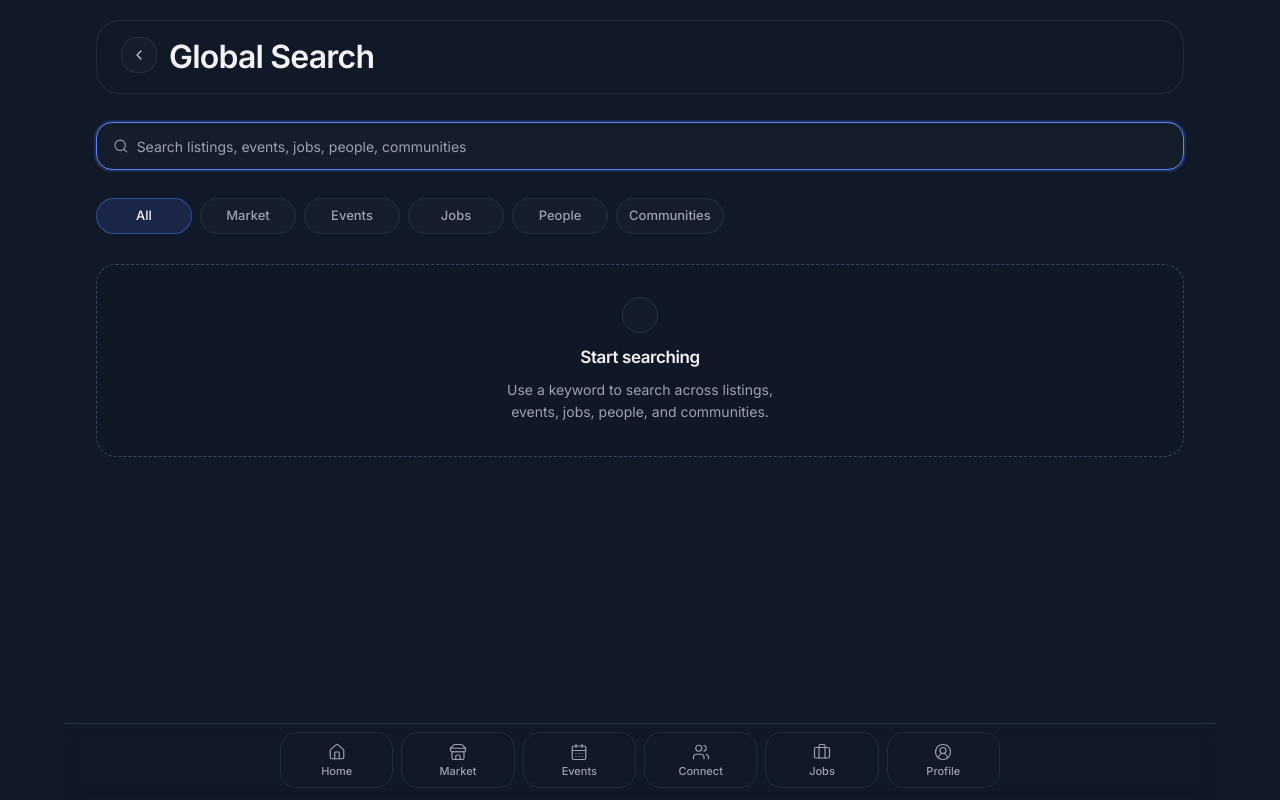
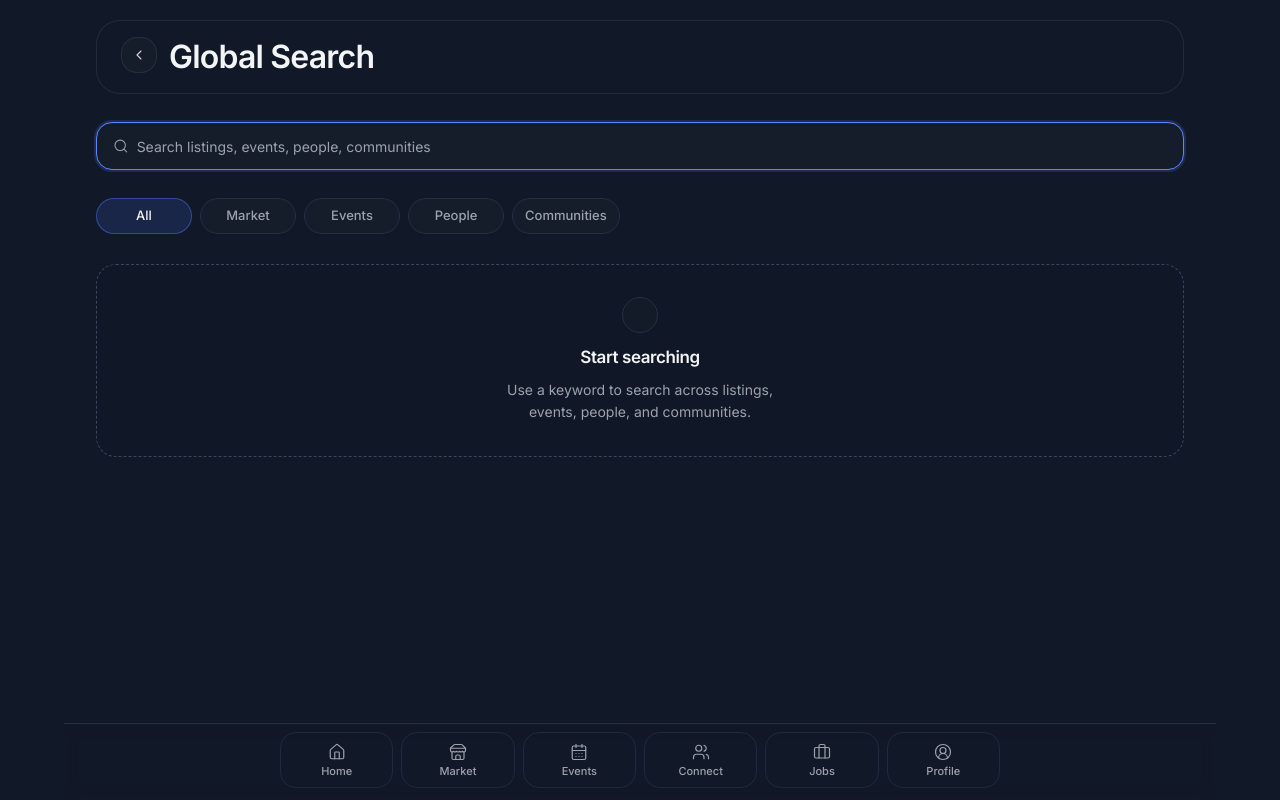
Before and after one commit to saidstrong/NU-Hub, a Next.js app: page /search in a window 1280 px wide. Built offline with nearby package versions, Linux system fonts and the light colour scheme.

Commit message:
Final Launch 100%

```diff
--- a/app/(app)/connect/communities/[id]/page.tsx
+++ b/app/(app)/connect/communities/[id]/page.tsx
@@ -14,6 +14,7 @@ import {
   joinOrRequestCommunityAction,
 } from "@/lib/connect/actions";
 import { getCommunityDetail } from "@/lib/connect/data";
+import { formatCampusMessageTimestamp } from "@/lib/datetime";
 import { reportContentAction } from "@/lib/moderation/actions";
 import { toPublicStorageUrl } from "@/lib/validation/media";
 import { isUuid } from "@/lib/validation/uuid";
@@ -22,15 +23,6 @@ type CommunityProfilePageProps = {
   params: Promise<{ id: string }>;
   searchParams: Promise<{ message?: string; error?: string }>;
 };
-
-function formatPostTime(createdAt: string): string {
-  return new Intl.DateTimeFormat("en-US", {
-    month: "short",
-    day: "numeric",
-    hour: "2-digit",
-    minute: "2-digit",
-  }).format(new Date(createdAt));
-}
 
 function formatFormalKindLabel(formalKind: "club" | "organization" | "official" | null): string {
   if (formalKind === "club") return "Club";
@@ -230,7 +222,7 @@ export default async function CommunityProfilePage({
                             )}
                             <div className="min-w-0">
                               <p className="truncate text-[13px] font-medium text-wire-100">{post.authorName}</p>
-                              <p className="wire-meta">{formatPostTime(post.createdAt)}</p>
+                              <p className="wire-meta">{formatCampusMessageTimestamp(post.createdAt)}</p>
                             </div>
                           </div>
                           <div className="flex items-center gap-2">
--- a/app/(app)/connect/friends/page.tsx
+++ b/app/(app)/connect/friends/page.tsx
@@ -5,6 +5,7 @@ import { TopBar } from "@/components/ui/TopBar";
 import { requireUser } from "@/lib/auth/session";
 import { acceptFriendRequestAction, rejectFriendRequestAction } from "@/lib/connect/actions";
 import { getFriendRequests, getFriends } from "@/lib/connect/data";
+import { formatCampusMessageTimestamp } from "@/lib/datetime";
 import { toPublicStorageUrl } from "@/lib/validation/media";
 
 type ConnectFriendsPageProps = {
@@ -13,15 +14,6 @@ type ConnectFriendsPageProps = {
     error?: string;
   }>;
 };
-
-function formatRequestTime(value: string): string {
-  return new Intl.DateTimeFormat("en-US", {
-    month: "short",
-    day: "numeric",
-    hour: "2-digit",
-    minute: "2-digit",
-  }).format(new Date(value));
-}
 
 export default async function ConnectFriendsPage({ searchParams }: ConnectFriendsPageProps) {
   const { message, error } = await searchParams;
@@ -99,7 +91,7 @@ export default async function ConnectFriendsPage({ searchParams }: ConnectFriend
                         <p className="wire-meta">{requesterMeta || "Campus member"}</p>
                       </div>
                     </div>
-                    <p className="wire-meta shrink-0">{formatRequestTime(request.createdAt)}</p>
+                    <p className="wire-meta shrink-0">{formatCampusMessageTimestamp(request.createdAt)}</p>
                   </div>
                   <div className="mt-3 flex gap-2">
                     <form action={acceptFriendRequestAction} className="w-full">
--- a/app/(app)/connect/people/page.tsx
+++ b/app/(app)/connect/people/page.tsx
@@ -1,6 +1,5 @@
 import { EmptyState } from "@/components/ui/EmptyState";
 import { PersonCard } from "@/components/ui/PersonCard";
-import { SearchBar } from "@/components/ui/SearchBar";
 import { SectionCard } from "@/components/ui/SectionCard";
 import { TopBar } from "@/components/ui/TopBar";
 import { getPeopleDiscovery, toPersonCardData } from "@/lib/connect/data";
@@ -26,7 +25,6 @@ export default async function PeopleDiscoveryPage() {
           {loadError}
         </div>
       ) : null}
-      <SearchBar placeholder="Find students" />
 
       <SectionCard title="Students You May Work With">
         {people.length > 0 ? (
--- a/app/(app)/events/list/page.tsx
+++ b/app/(app)/events/list/page.tsx
@@ -1,6 +1,5 @@
 import { EmptyState } from "@/components/ui/EmptyState";
 import { EventCard } from "@/components/ui/EventCard";
-import { FilterRow } from "@/components/ui/FilterRow";
 import { TopBar } from "@/components/ui/TopBar";
 import { getPublishedEvents, toEventCardData } from "@/lib/events/data";
 
@@ -18,7 +17,7 @@ export default async function EventsListPage() {
     <main>
       <TopBar
         title="Events List"
-        subtitle="Browse all events with simple filters"
+        subtitle="Browse all published events"
         backHref="/events"
       />
       {loadError ? (
@@ -26,7 +25,6 @@ export default async function EventsListPage() {
           {loadError}
         </div>
       ) : null}
-      <FilterRow filters={["This week", "Category", "Location", "Time"]} />
       {events.length > 0 ? (
         <div className="wire-list">
           {events.map((event) => (
--- a/app/(app)/home/page.tsx
+++ b/app/(app)/home/page.tsx
@@ -15,7 +15,6 @@ import { PersonCard } from "@/components/ui/PersonCard";
 import { SearchBar } from "@/components/ui/SearchBar";
 import { SectionHeader } from "@/components/ui/SectionHeader";
 import { SectionCard } from "@/components/ui/SectionCard";
-import { isFeatureEnabled } from "@/lib/config/features";
 import {
   getCommunities,
   getPeopleDiscovery,
@@ -26,7 +25,6 @@ import { getPublishedEvents, toEventCardData } from "@/lib/events/data";
 import { getActiveListings, toListingCardData } from "@/lib/market/data";
 
 export default async function HomePage() {
-  const jobsEnabled = isFeatureEnabled("jobsBoard");
   let listings: Awaited<ReturnType<typeof getActiveListings>> = [];
   let events: Awaited<ReturnType<typeof getPublishedEvents>> = [];
   let people: Awaited<ReturnType<typeof getPeopleDiscovery>> = [];
@@ -57,11 +55,7 @@ export default async function HomePage() {
         />
         <div className="mt-3">
           <SearchBar
-            placeholder={
-              jobsEnabled
-                ? "Search market, events, jobs, people, communities"
-                : "Search market, events, people, communities"
-            }
+            placeholder="Search market, events, people, communities"
             queryName="q"
             defaultValue=""
             action="/search"
@@ -121,7 +115,7 @@ export default async function HomePage() {
 
       <section className="wire-panel">
         <SectionHeader title="Quick access" />
-        <div className={`grid grid-cols-2 gap-2.5 ${jobsEnabled ? "xl:grid-cols-5" : "xl:grid-cols-4"}`}>
+        <div className="grid grid-cols-2 gap-2.5 xl:grid-cols-5">
           <Link
             href="/market"
             className="wire-card wire-hover flex min-h-[90px] flex-col justify-between rounded-[var(--radius-card)] p-3.5 focus-visible:outline-none focus-visible:ring-2 focus-visible:ring-accent/35"
@@ -152,7 +146,6 @@ export default async function HomePage() {
               <p className="text-[12px] text-wire-300">People and groups</p>
             </div>
           </Link>
-          {jobsEnabled ? (
           <Link
             href="/jobs"
             className="wire-card wire-hover flex min-h-[90px] flex-col justify-between rounded-[var(--radius-card)] p-3.5 focus-visible:outline-none focus-visible:ring-2 focus-visible:ring-accent/35"
@@ -163,7 +156,6 @@ export default async function HomePage() {
               <p className="text-[12px] text-wire-300">Campus openings</p>
             </div>
           </Link>
-          ) : null}
           <Link
             href="/campus"
             className="wire-card wire-hover flex min-h-[90px] flex-col justify-between rounded-[var(--radius-card)] p-3.5 focus-visible:outline-none focus-visible:ring-2 focus-visible:ring-accent/35"
--- a/app/(app)/profile/moderation/page.tsx
+++ b/app/(app)/profile/moderation/page.tsx
@@ -64,19 +64,6 @@ function formatFormalKindLabel(formalKind: "club" | "organization" | "official"
   if (formalKind === "organization") return "Organization";
   if (formalKind === "official") return "Official";
   return "No trust label";
-}
-
-function formatReportTime(createdAt: string): string {
-  return new Intl.DateTimeFormat("en-US", {
-    month: "short",
-    day: "numeric",
-    hour: "2-digit",
-    minute: "2-digit",
-  }).format(new Date(createdAt));
-}
-
-function formatPendingCreatedTime(createdAt: string): string {
-  return formatCampusMessageTimestamp(createdAt);
 }
 
 export default async function ModerationPage({ searchParams }: ModerationPageProps) {
@@ -255,7 +242,7 @@ export default async function ModerationPage({ searchParams }: ModerationPagePro
                   <p className="wire-meta">Schedule: {formatEventDate(event.startsAt, event.endsAt)}</p>
                   <p className="wire-meta">Location: {event.location}</p>
                   <p className="wire-meta">Created by: {event.creatorName}</p>
-                  <p className="wire-meta">Created at: {formatPendingCreatedTime(event.createdAt)}</p>
+                  <p className="wire-meta">Created at: {formatCampusMessageTimestamp(event.createdAt)}</p>
                 </div>
                 <div className="mt-3 flex flex-wrap items-center gap-2">
                   <Link href={`/events/${event.id}`} className={compactSecondaryActionClass}>
@@ -521,7 +508,7 @@ export default async function ModerationPage({ searchParams }: ModerationPagePro
                   <p className="mt-1 text-sm text-wire-200">{report.targetLabel}</p>
                   <div className="mt-2 space-y-1">
                     <p className="wire-meta">
-                      Reported by {report.reporterName} - {formatReportTime(report.createdAt)}
+                      Reported by {report.reporterName} - {formatCampusMessageTimestamp(report.createdAt)}
                     </p>
                     <p className="wire-meta">Reason: {formatReasonLabel(report.reason)}</p>
                     <p className="wire-meta">
--- a/app/(app)/search/page.tsx
+++ b/app/(app)/search/page.tsx
@@ -7,7 +7,6 @@ import { SearchBar } from "@/components/ui/SearchBar";
 import { SectionCard } from "@/components/ui/SectionCard";
 import { TabRow } from "@/components/ui/TabRow";
 import { TopBar } from "@/components/ui/TopBar";
-import { isFeatureEnabled } from "@/lib/config/features";
 import { searchGlobalEntities } from "@/lib/search/data";
 import {
   parseSearchQueryParam,
@@ -22,7 +21,6 @@ type SearchPageProps = {
 };
 
 export default async function SearchPage({ searchParams }: SearchPageProps) {
-  const jobsEnabled = isFeatureEnabled("jobsBoard");
   const { q } = await searchParams;
   const { query, error: queryError } = parseSearchQueryParam(q);
   const canSearch = query.length >= SEARCH_MIN_QUERY_LENGTH;
@@ -49,11 +47,7 @@ export default async function SearchPage({ searchParams }: SearchPageProps) {
     <main>
       <TopBar title="Global Search" backHref="/home" />
       <SearchBar
-        placeholder={
-          jobsEnabled
-            ? "Search listings, events, jobs, people, communities"
-            : "Search listings, events, people, communities"
-        }
+        placeholder="Search listings, events, people, communities"
         queryName="q"
         defaultValue={q}
         action="/search"
@@ -75,7 +69,6 @@ export default async function SearchPage({ searchParams }: SearchPageProps) {
           { label: "All", href: "/search" },
           { label: "Market" },
           { label: "Events" },
-          ...(jobsEnabled ? [{ label: "Jobs", href: "/jobs" }] : []),
           { label: "People" },
           { label: "Communities" },
         ]}
@@ -84,11 +77,7 @@ export default async function SearchPage({ searchParams }: SearchPageProps) {
       {!q?.trim() ? (
         <EmptyState
           title="Start searching"
-          description={
-            jobsEnabled
-              ? "Use a keyword to search across listings, events, jobs, people, and communities."
-              : "Use a keyword to search across listings, events, people, and communities."
-          }
+          description="Use a keyword to search across listings, events, people, and communities."
         />
       ) : null}
 
--- a/lib/notifications/data.ts
+++ b/lib/notifications/data.ts
@@ -1,4 +1,5 @@
 import { requireUser } from "@/lib/auth/session";
+import { formatCampusMessageTimestamp } from "@/lib/datetime";
 import { getDurationMs, logWarn } from "@/lib/observability/logger";
 import { createPaginationWindow, splitPaginatedRows } from "@/lib/pagination";
 import { createClient } from "@/lib/supabase/server";
@@ -147,12 +148,5 @@ export async function getMyNotificationReadSummary(): Promise<NotificationReadSu
 }
 
 export function formatNotificationTime(createdAt: string): string {
-  const date = new Date(createdAt);
-
-  return new Intl.DateTimeFormat("en-US", {
-    month: "short",
-    day: "numeric",
-    hour: "2-digit",
-    minute: "2-digit",
-  }).format(date);
+  return formatCampusMessageTimestamp(createdAt);
 }
```
Also changed, not shown: app/(app)/connect/communities/page.tsx (+0 -8 lines), app/global-error.tsx (added, +31 -0 lines). Lines whose indentation alone changed are shown as unchanged.
